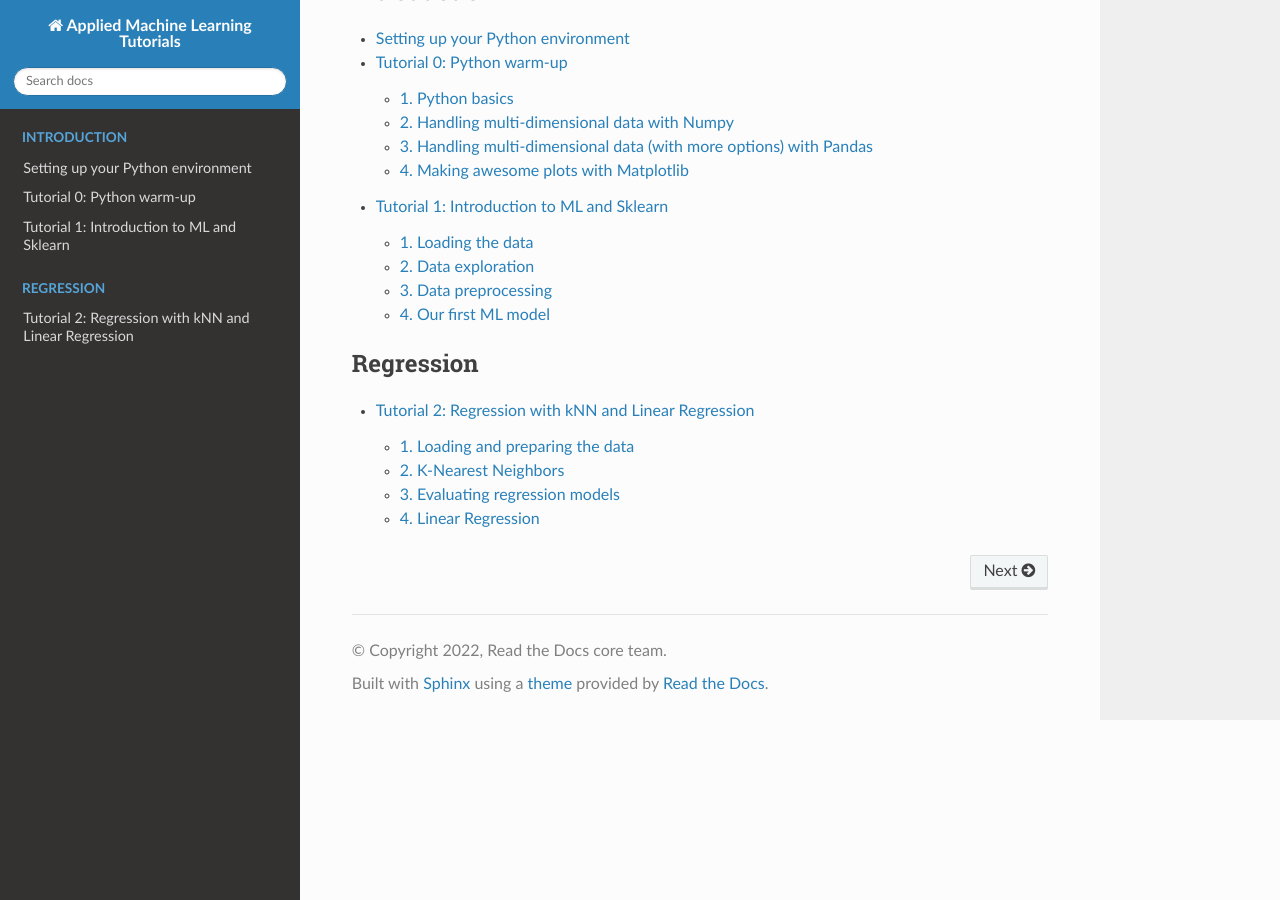
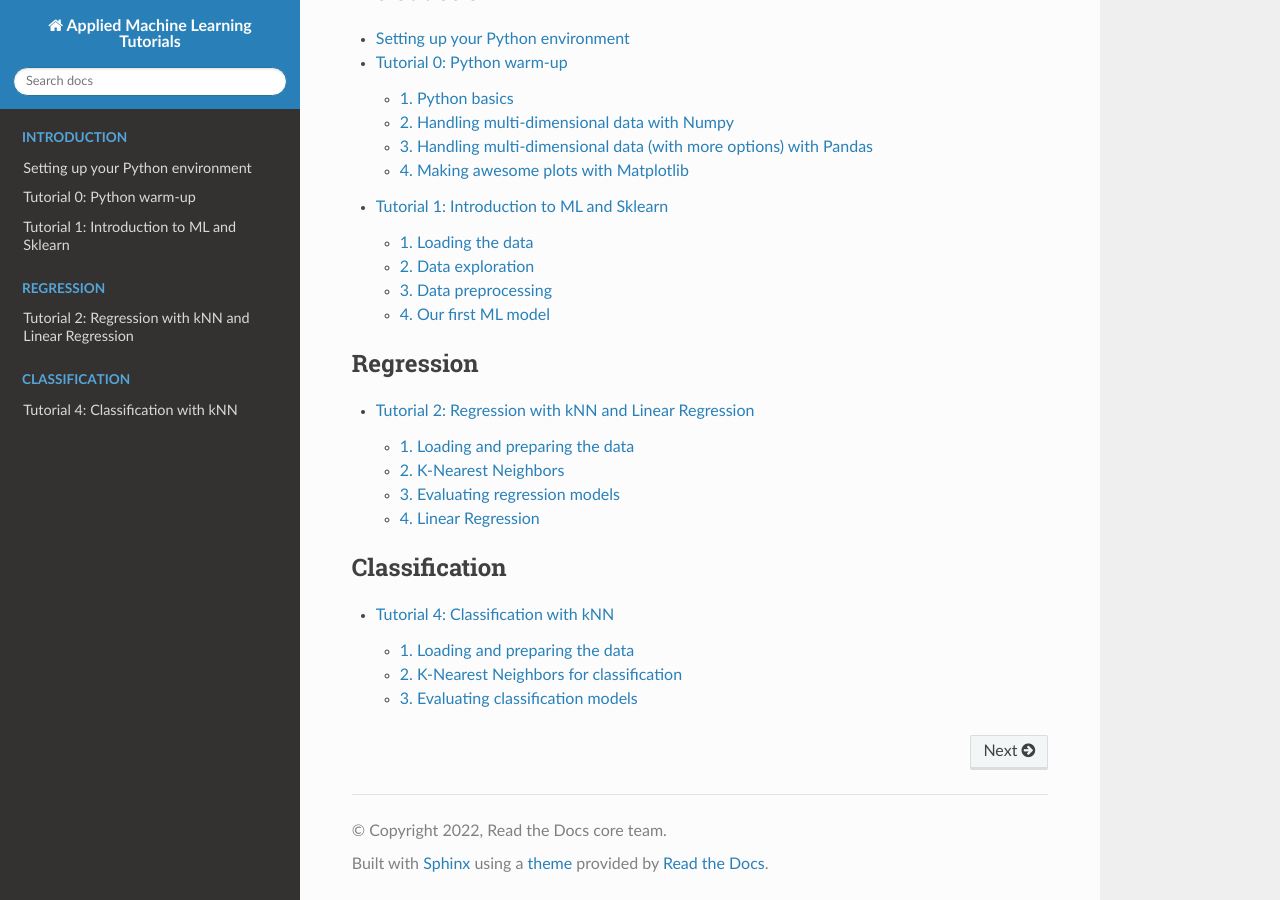
Before and after one commit to amonroym99/uva-applied-ml, a Sphinx documentation site: the page built from docs/index.rst, in a window 1280 px wide and 900 px high, scrolled down 506 px. Built offline with Sphinx 7.4.7 and the Read the Docs theme 3.1.0, drawn with Linux system fonts in a browser that asks for light colours; pages that are not in the unit, such as notebooks, are missing from menus.

Commit message:
Added Tut 4 to index

```diff
--- a/docs/index.rst
+++ b/docs/index.rst
@@ -28,3 +28,9 @@ Contents
 
    notebooks/2_reg_knn_linreg
    notebooks/3_lin_reg_poly
+
+.. toctree::
+   :caption: Classification
+   :maxdepth: 2
+
+   notebooks/4_knn_classif
```
